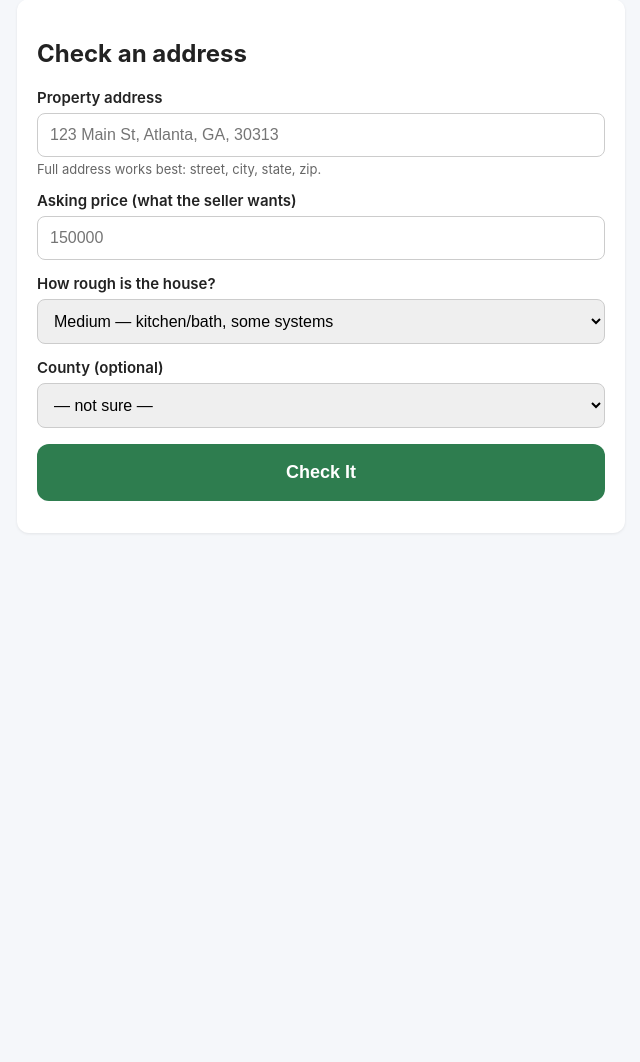
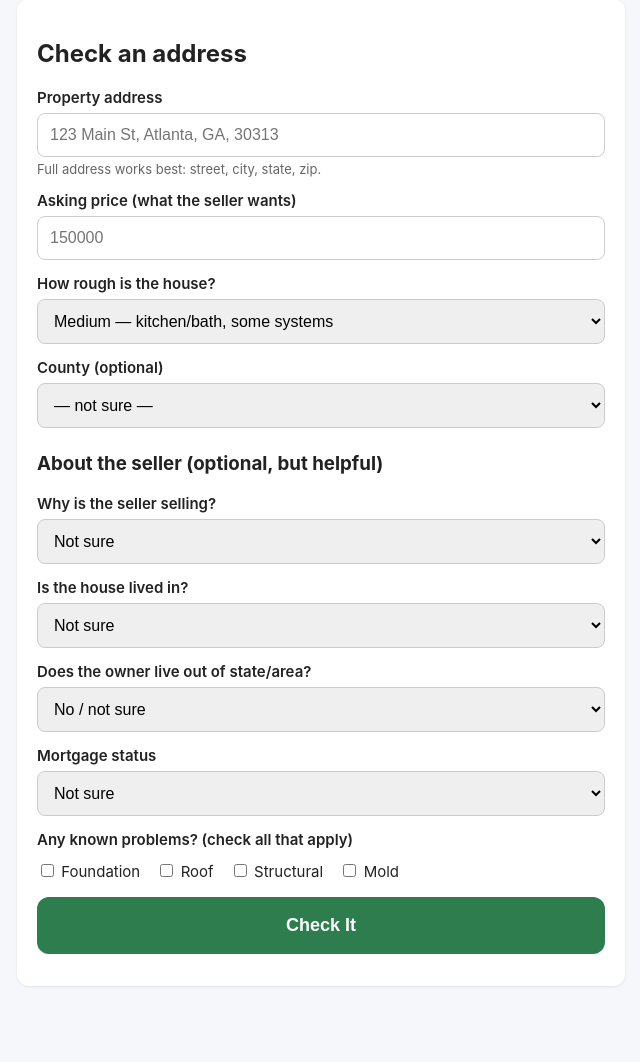
Before and after one commit to ceoace/Deal-finder, a Flask app: page /check in a window 1280 px wide. Shown: the part 126-1188 px from the top of the page, without its empty margins (319-959 px from the left). Before the commit the page ends 627 px from the top, so only its background shows below. Run offline with Flask 3, Linux system fonts and the light colour scheme.

Commit message:
Enhance seller details and known issues form
Added seller information and known issues section to check.html.

```diff
--- a/templates/check.html
+++ b/templates/check.html
@@ -31,6 +31,23 @@
             <div class="stat-row"><span>Estimated repairs</span><span>${{ '{:,.0f}'.format(result.repairs) if result.repairs else '—' }}</span></div>
             <div class="stat-row"><span>Max offer (MAO)</span><span>${{ '{:,.0f}'.format(result.mao) if result.mao else '—' }}</span></div>
         </div>
+
+        <div class="card">
+            <h3>Lead quality signals — {{ result.quality.score }}/{{ result.quality.max_score }}</h3>
+            <p class="hint">These don't affect the math above — they're about how easy this seller will be to work with.</p>
+            {% for s in result.quality.signals %}
+            <div class="stat-row">
+                <span>{{ '✅' if s.positive else '⚪' }} {{ s.label }}</span>
+                <span>{{ s.detail }}</span>
+            </div>
+            {% endfor %}
+            {% if result.quality.cautions %}
+            <p style="margin-top:14px; color:#8b1e1e; font-size:14px;">
+                ⚠️ Known issues: {{ result.quality.cautions|join(', ') }} —
+                these can run past a generic repair estimate, worth an in-person look before you commit.
+            </p>
+            {% endif %}
+        </div>
     {% endif %}
     <a class="big-button secondary" href="{{ url_for('check') }}">Check Another Address</a>
 {% endif %}
@@ -60,6 +77,49 @@
             {% endfor %}
         </select>
 
+        <h3 style="margin-top:24px;">About the seller (optional, but helpful)</h3>
+
+        <label>Why is the seller selling?</label>
+        <select name="motivation">
+            <option value="unknown">Not sure</option>
+            <option value="probate">Probate (owner passed away)</option>
+            <option value="tax_delinquent">Behind on property taxes</option>
+            <option value="divorce">Divorce</option>
+            <option value="inherited">Inherited, nobody wants it</option>
+            <option value="tired_landlord">Tired landlord</option>
+            <option value="foreclosure">Pre-foreclosure</option>
+            <option value="relocating">Relocating</option>
+        </select>
+
+        <label>Is the house lived in?</label>
+        <select name="occupancy">
+            <option value="unknown">Not sure</option>
+            <option value="vacant">Vacant</option>
+            <option value="owner">Owner lives there</option>
+            <option value="tenant">Tenant lives there</option>
+        </select>
+
+        <label>Does the owner live out of state/area?</label>
+        <select name="out_of_state_owner">
+            <option value="no">No / not sure</option>
+            <option value="yes">Yes</option>
+        </select>
+
+        <label>Mortgage status</label>
+        <select name="mortgage_status">
+            <option value="unknown">Not sure</option>
+            <option value="free_and_clear">Free and clear (no mortgage)</option>
+            <option value="has_mortgage">Has a mortgage</option>
+        </select>
+
+        <label>Any known problems? (check all that apply)</label>
+        <div style="font-size:15px;">
+            <label class="checkbox-label"><input type="checkbox" name="known_issues" value="foundation"> Foundation</label>
+            <label class="checkbox-label"><input type="checkbox" name="known_issues" value="roof"> Roof</label>
+            <label class="checkbox-label"><input type="checkbox" name="known_issues" value="structural"> Structural</label>
+            <label class="checkbox-label"><input type="checkbox" name="known_issues" value="mold"> Mold</label>
+        </div>
+
         <button class="big-button" type="submit" style="margin-top:16px; border:none;">Check It</button>
     </form>
 </div>
```
